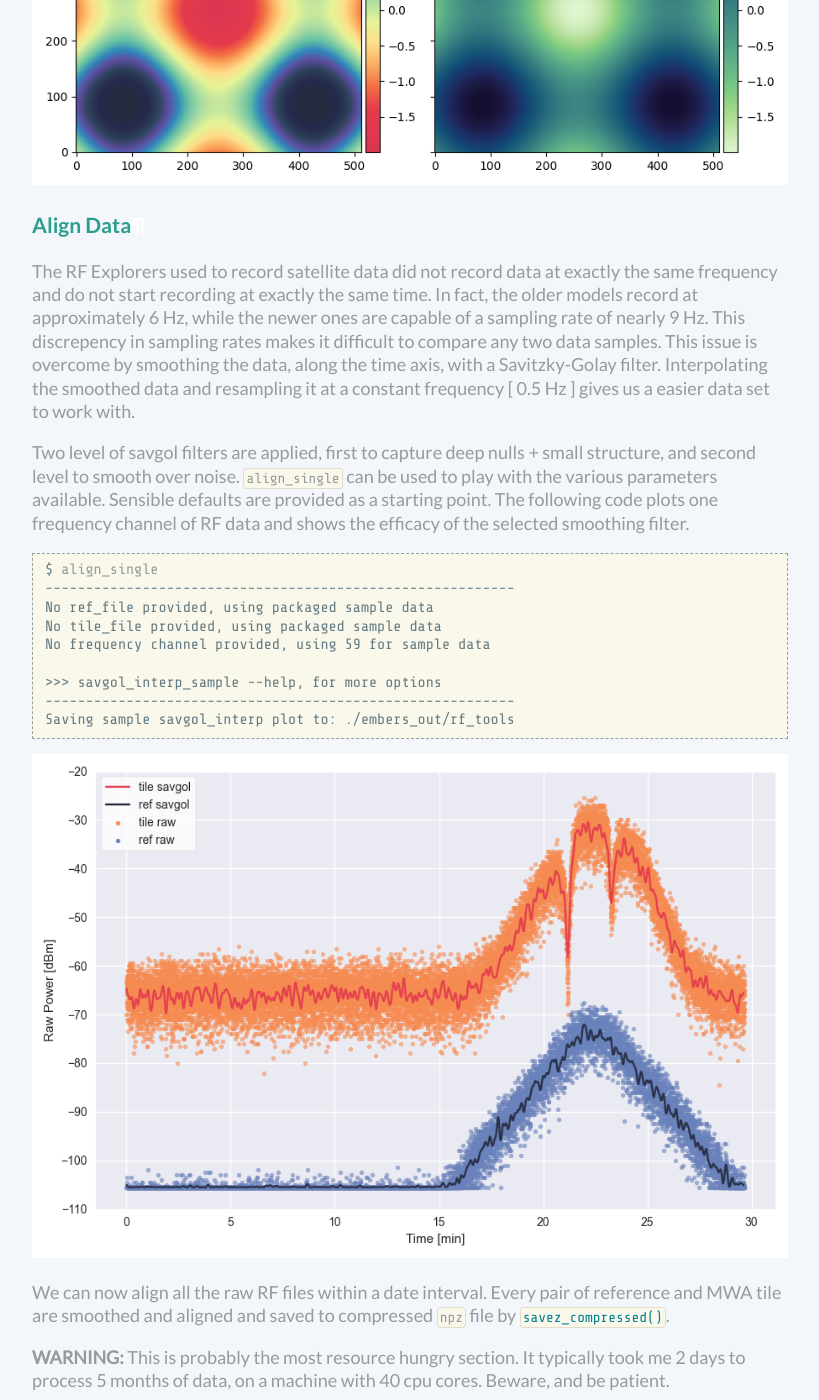
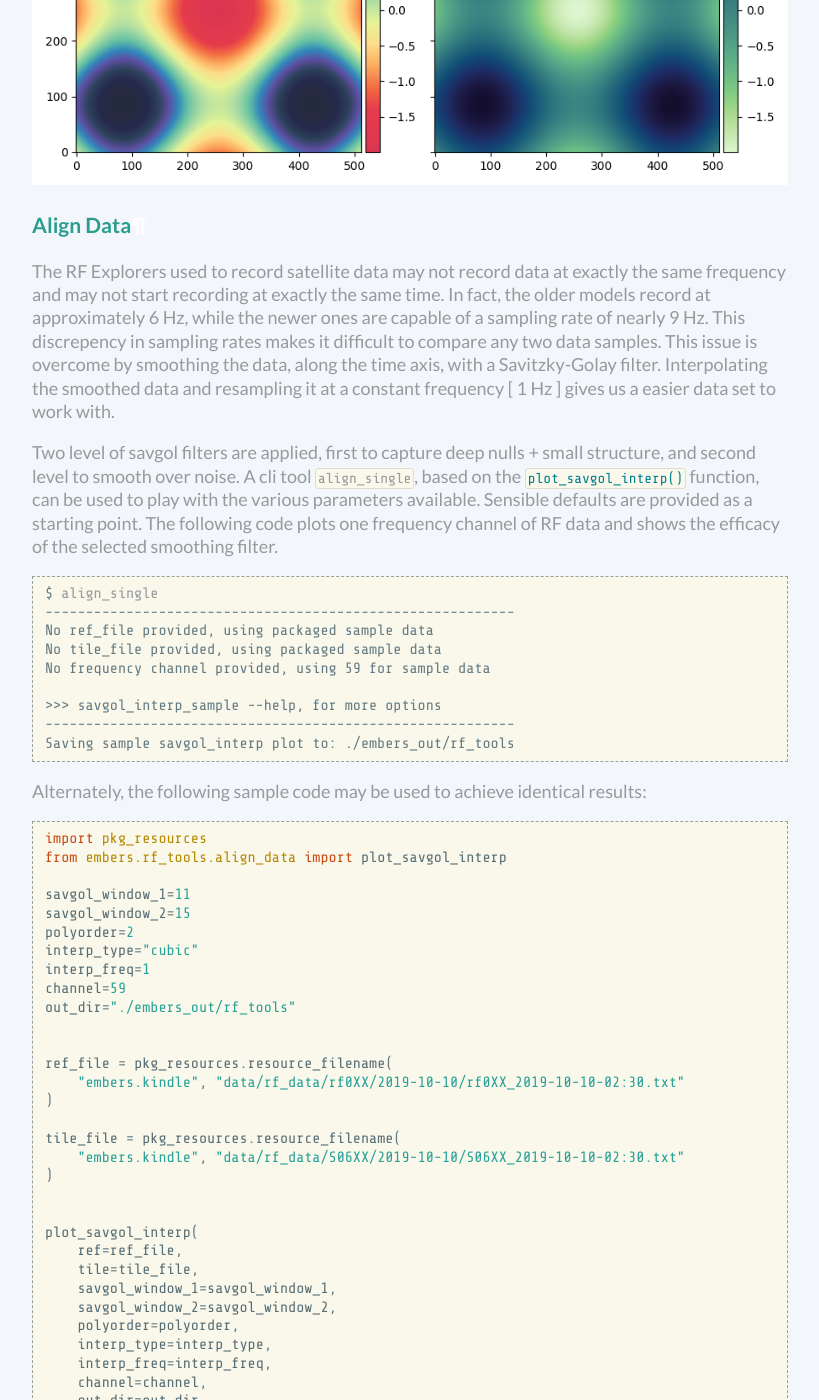
Before and after one commit to amanchokshi/EMBERS, a Sphinx documentation site: the page built from docs/embersbyexample.rst, in a window 1280 px wide and 1400 px high, scrolled down 4170 px. Shown: the whole window, without its empty margins (230-1049 px from the left). Built offline with Sphinx 7.4.7, drawn with Linux system fonts in a browser that asks for light colours; some of the changed text lies outside the part shown.

Commit message:
RF_tools section has code examples

```diff
--- a/docs/embersbyexample.rst
+++ b/docs/embersbyexample.rst
@@ -138,13 +138,14 @@
 Align Data
 ^^^^^^^^^^
 
-The RF Explorers used to record satellite data did not record data at exactly the same frequency and do not start recording at exactly the same time.
+The RF Explorers used to record satellite data may not record data at exactly the same frequency and may not start recording at exactly the same time.
 In fact, the older models record at approximately 6 Hz, while the newer ones are capable of a sampling rate of nearly 9 Hz. This discrepency in sampling
 rates makes it difficult to compare any two data samples. This issue is overcome by smoothing the data, along the time axis, with a Savitzky-Golay filter.
-Interpolating the smoothed data and resampling it at a constant frequency [ 0.5 Hz ] gives us a easier data set to work with.
+Interpolating the smoothed data and resampling it at a constant frequency [ 1 Hz ] gives us a easier data set to work with.
 
-Two level of savgol filters are applied, first to capture deep nulls + small structure, and second level to smooth over noise. :samp:`align_single` can be
-used to play with the various parameters available. Sensible defaults are provided as a starting point. The following code plots one frequency channel of
+Two level of savgol filters are applied, first to capture deep nulls + small structure, and second level to smooth over noise. A cli tool :samp:`align_single`,
+based on the :func:`~embers.rf_tools.align_data.plot_savgol_interp` function,
+can be used to play with the various parameters available. Sensible defaults are provided as a starting point. The following code plots one frequency channel of
 RF data and shows the efficacy of the selected smoothing filter.
 
 .. code-block:: console
@@ -160,18 +161,90 @@
     Saving sample savgol_interp plot to: ./embers_out/rf_tools
 
 
+Alternately, the following sample code may be used to achieve identical results:
+
+.. code-block:: python
+
+    import pkg_resources
+    from embers.rf_tools.align_data import plot_savgol_interp
+
+    savgol_window_1=11
+    savgol_window_2=15
+    polyorder=2
+    interp_type="cubic"
+    interp_freq=1
+    channel=59
+    out_dir="./embers_out/rf_tools"
+
+
+    ref_file = pkg_resources.resource_filename(
+        "embers.kindle", "data/rf_data/rf0XX/2019-10-10/rf0XX_2019-10-10-02:30.txt"
+    )
+
+    tile_file = pkg_resources.resource_filename(
+        "embers.kindle", "data/rf_data/S06XX/2019-10-10/S06XX_2019-10-10-02:30.txt"
+    )
+
+
+    plot_savgol_interp(
+        ref=ref_file,
+        tile=tile_file,
+        savgol_window_1=savgol_window_1,
+        savgol_window_2=savgol_window_2,
+        polyorder=polyorder,
+        interp_type=interp_type,
+        interp_freq=interp_freq,
+        channel=channel,
+        out_dir=out_dir,
+    )
+
+
 .. image:: _static/imgs/align_data.png
     :width: 100%
     :alt: EMBERS custom colormaps
 
-We can now align all the raw RF files within a date interval. Every pair of reference and MWA tile are smoothed and aligned and saved to compressed
-:samp:`npz` file by :func:`~numpy.savez_compressed`.
+We can now align all the raw RF files within a date interval using the :func:`~embers.rf_tools.align_data.align_batch` function. Every pair of reference and
+MWA tile are smoothed and aligned and saved to compressed :samp:`npz` file by :func:`~numpy.savez_compressed`.
 
 **WARNING:** This is probably the most resource hungry section. It typically took me 2 days to process 5 months of data, on a machine with 40 cpu cores. Beware, and be patient.
+
+The :samp:`align_batch` cli tool is a convenient way to align large volumes of data
 
 .. code-block:: console
 
     $ align_batch --start_date=YYYY-MM-DD --stop_date=YYYY-MM-DD --data_dir=./tiles_data
+
+
+Alternately, the following sample code may be used to achieve identical results:
+
+.. code-block:: python
+
+    import pkg_resources
+    from embers.rf_tools.align_data import align_batch
+
+    start_date="2019-10-01"
+    stop_date="2019-10-10"
+    savgol_window_1=11
+    savgol_window_2=15
+    polyorder=2
+    interp_type="cubic"
+    interp_freq=1
+    out_dir="./embers_out/rf_tools"
+
+    data_dir = pkg_resources.resource_filename("embers.kindle", "data/rf_data/")
+
+
+    align_batch(
+        start_date=start_date,
+        stop_date=stop_date,
+        savgol_window_1=savgol_window_1,
+        savgol_window_2=savgol_window_2,
+        polyorder=polyorder,
+        interp_type=interp_type,
+        interp_freq=interp_freq,
+        data_dir=data_dir,
+        out_dir=out_dir,
+    )
 
 
 Sat Utils
```
